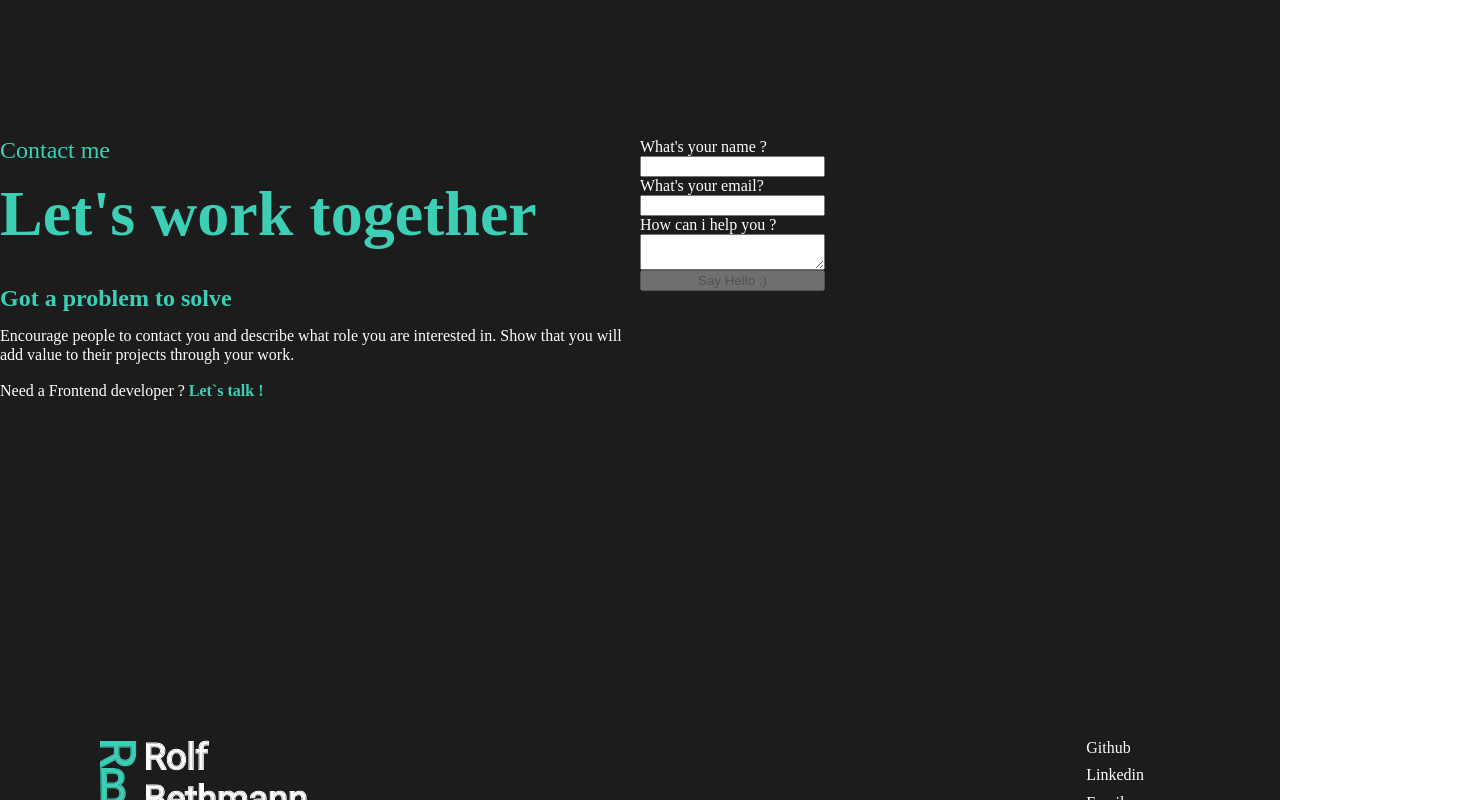
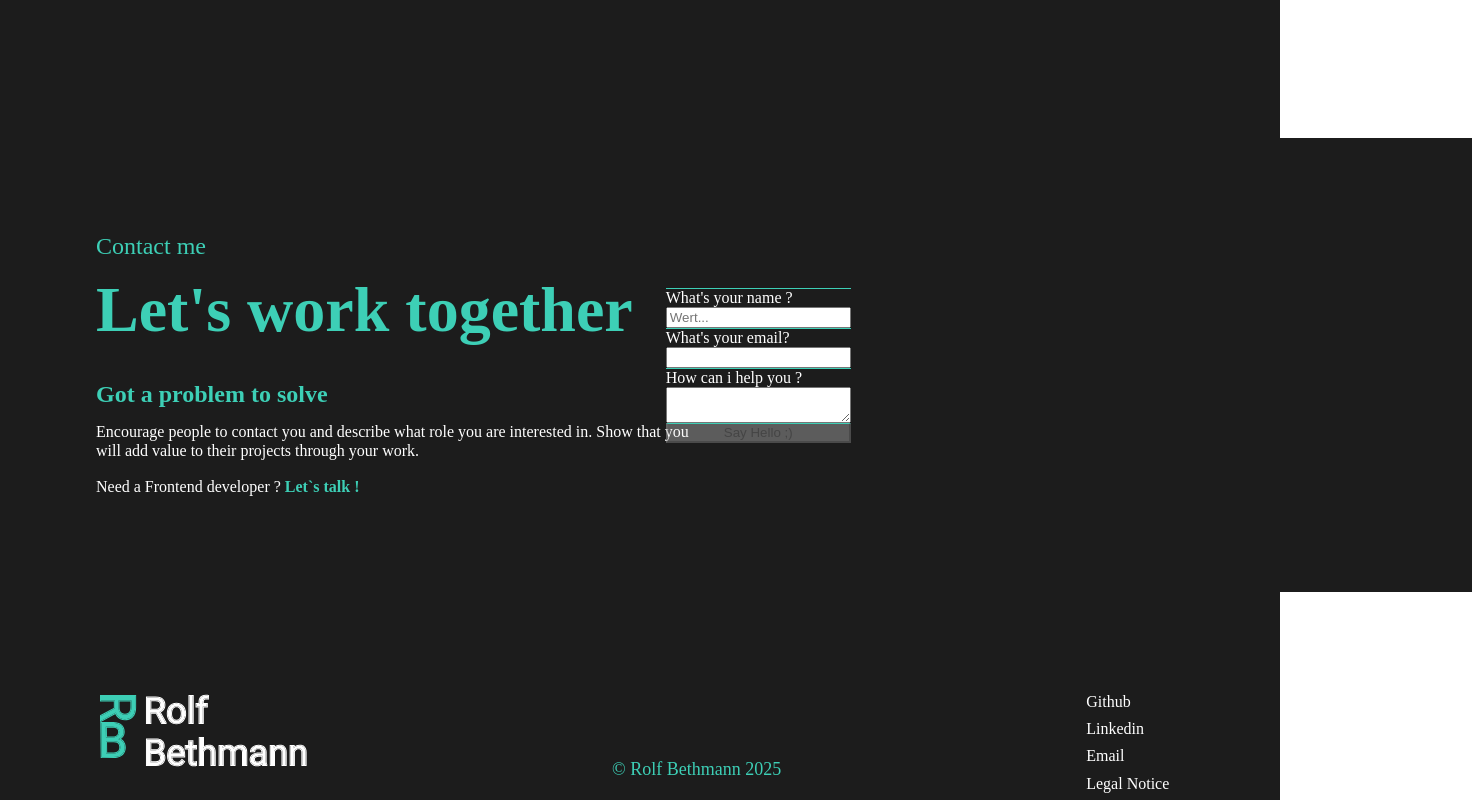
Before and after one commit to bethmannRolf/portfolio, an Angular app: page / in a window 1280 px wide. Shown: the part 3920-4720 px from the top of the page, 1472 px wide, since content can reach past the window. Built offline with nearby package versions, Linux system fonts and the light colour scheme.

Commit message:
contact form styling 1

```diff
--- a/src/app/contact-form/contact-form.component.css
+++ b/src/app/contact-form/contact-form.component.css
@@ -2,3 +2,32 @@
   display: flex;
   flex-direction: column;
 }
+
+.name-input-section {
+  border-top: 1px solid #3DCFB6;
+  display: flex;
+  flex-direction: column;
+}
+
+.email-input-section {
+  border-top: 1px solid #3DCFB6;
+  display: flex;
+  flex-direction: column;
+}
+
+.message-area-section {
+  border-top: 1px solid #3DCFB6;
+  display: flex;
+  flex-direction: column;
+}
+
+.contact-submit-button {
+  border-top: 1px solid #3DCFB6;
+}
+
+.position-container {
+  width: 50%;
+  display: flex;
+  justify-content: center;
+  align-items: center;
+}
--- a/src/app/contact-form/contact-form.component.html
+++ b/src/app/contact-form/contact-form.component.html
@@ -1,12 +1,17 @@
+<div class="position-container">
     <form class="contact-form-container" [formGroup]="contactForm" (ngSubmit)="onSubmit()">
+        <div class="name-input-section">
             <label class="question-contact-input" for="name">What's your name ?</label>
-    <input id="name" formControlName="name" required />
-
+            <input placeholder="Wert..." id="name" formControlName="name" required />
+        </div>
+        <div class="email-input-section">
             <label for="email">What's your email?</label>
             <input id="email" formControlName="email" required type="email" />
-
+        </div>
+        <div class="message-area-section">
             <label for="message">How can i help you ?</label>
             <textarea id="message" formControlName="message" required></textarea>
-
-    <button type="submit" [disabled]="contactForm.invalid">Say Hello ;)</button>
+        </div>
+        <button class="contact-submit-button" type="submit" [disabled]="contactForm.invalid">Say Hello ;)</button>
     </form>
+</div>
--- a/src/app/contact-form/contact-form.component.min.css
+++ b/src/app/contact-form/contact-form.component.min.css
@@ -1 +1 @@
-.contact-form-container{display:flex;flex-direction:column}
+.contact-form-container{display:flex;flex-direction:column}.name-input-section{border-top:1px solid #3DCFB6;display:flex;flex-direction:column}.email-input-section{border-top:1px solid #3DCFB6;display:flex;flex-direction:column}.message-area-section{border-top:1px solid #3DCFB6;display:flex;flex-direction:column}.contact-submit-button{border-top:1px solid #3DCFB6}.position-container{width:50%;display:flex;justify-content:center;align-items:center}
--- a/src/app/contact-form/contact-form.component.scss
+++ b/src/app/contact-form/contact-form.component.scss
@@ -1,5 +1,41 @@
-.contact-form-container{
+.contact-form-container {
     display: flex;
     flex-direction: column;
 
 }
+
+// .contact-form-container {
+//     border-top: 1px solid #3DCFB6;
+//     border-bottom: 1px solid #3DCFB6;
+// }
+
+
+.name-input-section {
+    border-top: 1px solid #3DCFB6;
+    display: flex;
+    flex-direction: column;
+}
+
+.email-input-section {
+    border-top: 1px solid #3DCFB6;
+    display: flex;
+    flex-direction: column;
+}
+
+.message-area-section {
+    border-top: 1px solid #3DCFB6;
+    display: flex;
+    flex-direction: column;
+}
+
+.contact-submit-button{
+    border-top: 1px solid #3DCFB6;
+}
+
+.position-container{
+    width: 50%;
+display: flex;
+justify-content: center;
+align-items: center;
+
+}
--- a/src/app/contact/contact.component.css
+++ b/src/app/contact/contact.component.css
@@ -1,13 +1,15 @@
 .contact-section {
   background-color: #1c1c1c;
   color: white;
-  height: 500px;
   width: 100%;
   display: flex;
+  align-items: center;
+  padding: 96px;
 }
 
 .left-contact-side {
   width: 50%;
+  max-width: 616px;
   display: flex;
   flex-direction: column;
   gap: 40px;
--- a/src/app/contact/contact.component.min.css
+++ b/src/app/contact/contact.component.min.css
@@ -1 +1 @@
-.contact-section{background-color:#1c1c1c;color:white;height:500px;width:100%;display:flex}.left-contact-side{width:50%;display:flex;flex-direction:column;gap:40px}.left-upper-section{display:flex;flex-direction:column;gap:20px}.contact-me-span{color:#3DCFB6;font-weight:500;font-size:24px;line-height:100%;letter-spacing:0%}.work-together-heading{color:#3DCFB6;font-weight:700;font-size:64px;line-height:100%;letter-spacing:-3%}.left-lower-section{display:flex;flex-direction:column;gap:16px}.left-lower-heading{color:#3DCFB6;font-weight:700;font-size:24px;line-height:100%;letter-spacing:0%}.left-lower-first-span{color:white;font-weight:400;font-size:16px;line-height:120%;letter-spacing:0%}.highlight-green{color:#3DCFB6;font-weight:700;font-size:16px;line-height:100%;letter-spacing:0%}.need-developer{color:white;font-weight:400;font-size:16px;line-height:120%;letter-spacing:0%}.app-contact-form{width:50%}
+.contact-section{background-color:#1c1c1c;color:white;width:100%;display:flex;align-items:center;padding:96px}.left-contact-side{width:50%;max-width:616px;display:flex;flex-direction:column;gap:40px}.left-upper-section{display:flex;flex-direction:column;gap:20px}.contact-me-span{color:#3DCFB6;font-weight:500;font-size:24px;line-height:100%;letter-spacing:0%}.work-together-heading{color:#3DCFB6;font-weight:700;font-size:64px;line-height:100%;letter-spacing:-3%}.left-lower-section{display:flex;flex-direction:column;gap:16px}.left-lower-heading{color:#3DCFB6;font-weight:700;font-size:24px;line-height:100%;letter-spacing:0%}.left-lower-first-span{color:white;font-weight:400;font-size:16px;line-height:120%;letter-spacing:0%}.highlight-green{color:#3DCFB6;font-weight:700;font-size:16px;line-height:100%;letter-spacing:0%}.need-developer{color:white;font-weight:400;font-size:16px;line-height:120%;letter-spacing:0%}.app-contact-form{width:50%}
--- a/src/app/contact/contact.component.scss
+++ b/src/app/contact/contact.component.scss
@@ -1,13 +1,18 @@
 .contact-section {
     background-color: rgb(28, 28, 28);
     color: white;
-    height: 500px; //just to show section
+
     width: 100%;
     display: flex;
+    align-items: center;
+
+    padding: 96px;
+
 }
 
 .left-contact-side {
     width: 50%;
+    max-width: 616px;
     display: flex;
     flex-direction: column;
     gap: 40px;
```
Lines whose indentation alone changed are shown as unchanged.
